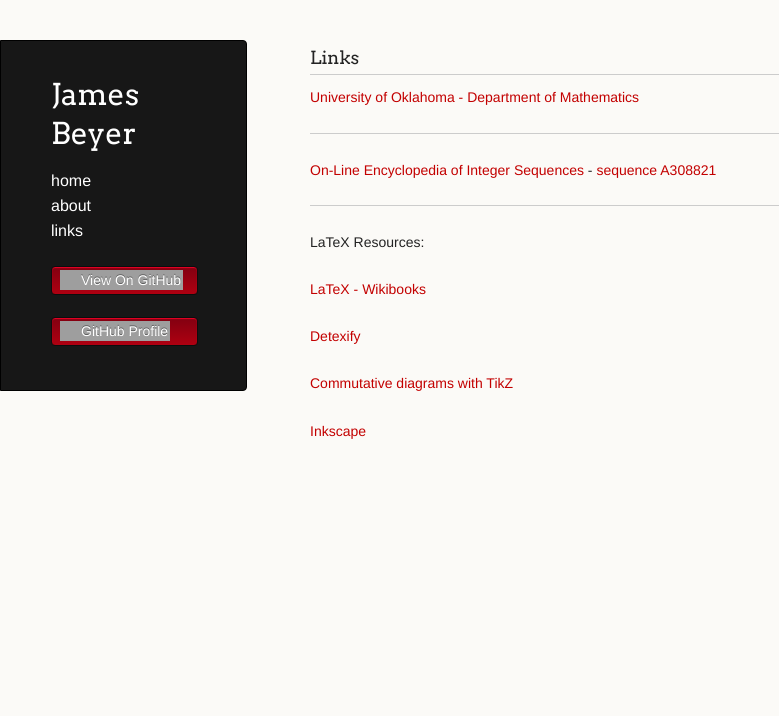
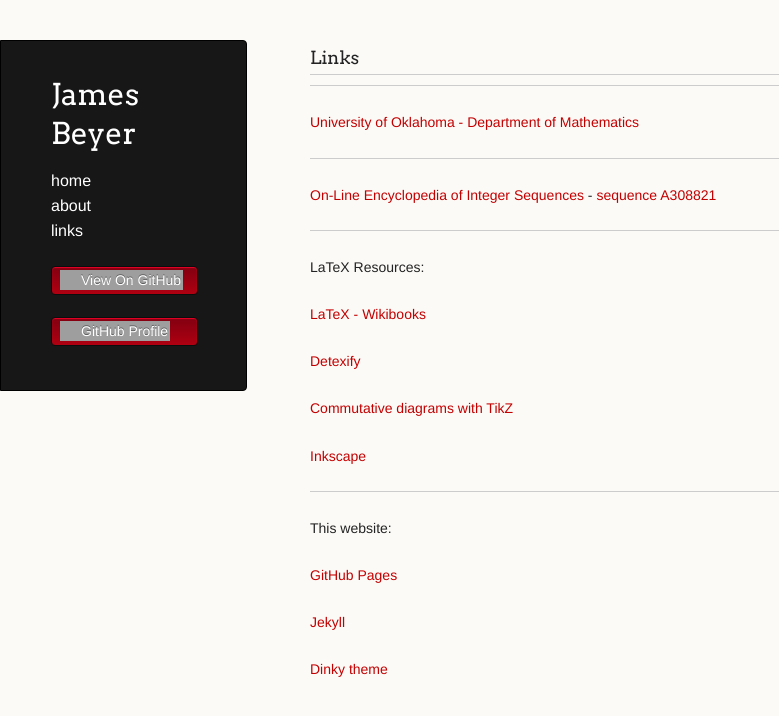
Before and after one commit to jebeyer/jebeyer.github.io, a Jekyll site: the page built from links.md, in a window 1280 px wide. Shown: the top 716 px of the page, without its empty margins (0-779 px from the left). Built offline with Jekyll 4.4.1, drawn with Linux system fonts in a browser that asks for light colours; a script that is not in the unit is left out; our own code applies the rules of GitHub Pages for plain Markdown files; grey boxes are pictures that could not be loaded.

Commit message:
added to links

```diff
--- a/links.md
+++ b/links.md
@@ -3,6 +3,8 @@ layout: default
 ---
 
 ### Links
+
+---
 
 [University of Oklahoma - Department of Mathematics](http://math.ou.edu/)
 
@@ -21,3 +23,13 @@ LaTeX Resources:
 [Commutative diagrams with TikZ](http://ctan.math.washington.edu/tex-archive/graphics/pgf/contrib/tikz-cd/tikz-cd-doc.pdf)
 
 [Inkscape](https://inkscape.org/)
+
+---
+
+This website:
+
+[GitHub Pages](https://pages.github.com)
+
+[Jekyll](https://jekyllrb.com/)
+
+[Dinky theme](https://github.com/pages-themes/dinky)
```
